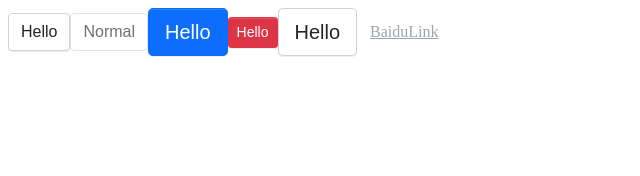
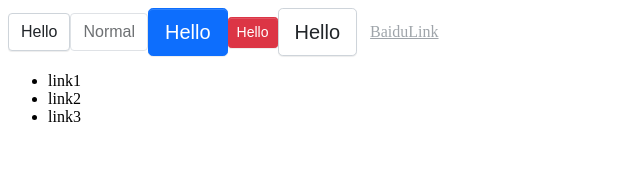
Before and after one commit to ArtemisJie/arte-ui, a React (Vite) app: page / in a window 1280 px wide. Shown: the top 176 px of the page, without its empty margins (0-640 px from the left). Built offline with nearby package versions, Linux system fonts and the light colour scheme.

Commit message:
feat: add menu

```diff
--- a/src/App.tsx
+++ b/src/App.tsx
@@ -1,5 +1,8 @@
 import { useState } from 'react'
 import Button,{ButtonType,ButtonSize} from '@/components/Button/button'
+import Menu from '@/components/Menu/menu'
+import MenuItem from '@/components/Menu/menuItem'
+
 import './styles/index.scss'
 function App() {
   const [count, setCount] = useState(0)
@@ -19,6 +22,18 @@ function App() {
       <Button btnType={ButtonType.Danger} size={ButtonSize.Small}>Hello</Button>
       <Button btnType={ButtonType.Default} size={ButtonSize.Large}>Hello</Button>
       <Button disabled btnType={ButtonType.Link} href="http://www.baidu.com" target={'_blank'}>BaiduLink</Button>
+
+      <Menu defaultIndex={0}>
+        <MenuItem index = {0}>
+          link1
+        </MenuItem>
+        <MenuItem index = {1}>
+          link2
+        </MenuItem>
+        <MenuItem index = {3}>
+          link3
+        </MenuItem>
+      </Menu>
     </div>
   )
 }
--- a/src/components/Menu/menu.tsx
+++ b/src/components/Menu/menu.tsx
@@ -0,0 +1,68 @@
+import React, { createContext, useState } from 'react'
+import classNames from 'classnames'
+
+export type MenuType = "horizontal" | "vertical"
+/** 点击子菜单触发的回调 */
+type handleSelect = (selectIndex: number) => void
+export interface MenuProps {
+    /** 默认 active 的菜单项索引值  */
+    defaultIndex?: number,
+    className?: string,
+    /** 菜单类型：纵向 / 横向 */
+    mode?: MenuType,
+    children?: React.ReactNode,
+    style?: React.CSSProperties,
+    /** 点击菜单项触发的回调函数 */
+    onSelect?: handleSelect
+}
+interface IMenuContext {
+    index: number,
+    onSelect?: handleSelect,
+}
+export const MenuContext = createContext<IMenuContext>({ index: 0 })
+export const Menu: React.FC<MenuProps> = (props) => {
+    const {
+        className,
+        mode,
+        style,
+        children,
+        defaultIndex,
+        onSelect,
+        ...restProps
+    } = props;
+    const [active, setActive] = useState<number>(defaultIndex as number)
+
+    const classes = classNames('menu', className, {
+        [`menu-vertical`]: mode === 'vertical'
+    })
+    const handleClick = (index:number)=>{
+        setActive(index);
+        if(onSelect){
+            onSelect(index)
+        }
+    }
+    const passContext: IMenuContext = {
+        index: active ? active : 0,
+        onSelect: handleClick,
+
+    }
+    return (
+        <ul className={classes} style={style}>
+            <MenuContext.Provider value={ passContext}>
+                {/*
+                子组件需要参数：
+                    当前 active ，设置高亮；
+                    onSelect回调函数，点击子组件会触发
+                */}
+                {children}
+            </MenuContext.Provider>
+        </ul>
+    )
+}
+
+Menu.defaultProps = {
+    defaultIndex: 0,
+    mode: 'horizontal'
+}
+
+export default Menu
--- /dev/null
+++ b/src/components/Menu/menuItem.tsx
@@ -0,0 +1,40 @@
+import React, { useContext } from 'react'
+import classNames from 'classnames'
+import { MenuContext } from './menu'
+export interface MenuItemProps {
+    index: number;
+    disabled?: boolean;
+    className?: string;
+    style?: React.CSSProperties;
+    children?: React.ReactNode;
+}
+
+const MenuItem: React.FC<MenuItemProps> = (props) => {
+    const {
+        index,
+        disabled,
+        className,
+        style,
+        children,
+        ...restProps
+    } = props;
+    const context = useContext(MenuContext) //context有了之后，就可以知道哪个子选项应该高亮
+    const classes = classNames('menu-item', className, {
+        'is-disabled': disabled,
+        'is-active':context.index === index
+    })
+
+    const handleClick = () => {
+        if(context.onSelect && !disabled) {
+            context.onSelect(index)
+        }
+    }
+
+    return (
+        <li className={classes} style={style} onClick={handleClick}>
+            {children}
+        </li>
+    )
+}
+
+export default MenuItem
--- a/src/styles/_variable.scss
+++ b/src/styles/_variable.scss
@@ -106,7 +106,7 @@ $spacer: 1rem !default;
 $paragraph-margin-bottom: 1rem !default;
 
 // 字体其他部分 heading list hr 等等
-$headings-margin-bottom: $spacer/2 !default;
+$headings-margin-bottom: calc($spacer / 2) !default;
 $headings-font-family: null !default;
 $headings-font-style: null !default;
 $headings-font-weight: 500 !default;
```
